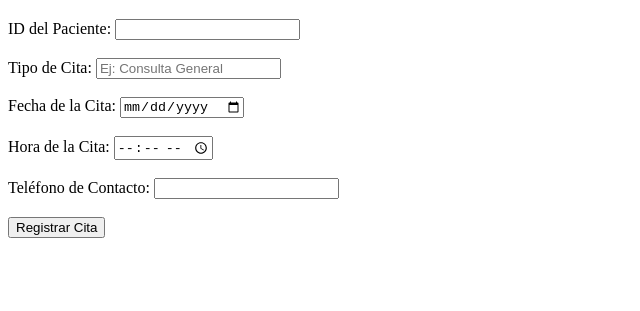
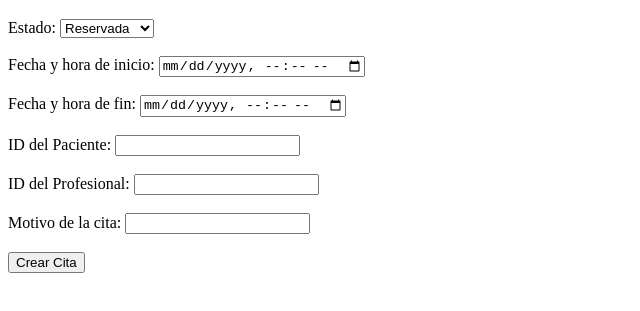
Before and after one commit to Anamorenoch/Appointment, a plain HTML site: page index.html in a window 1280 px wide. Shown: the part 61-372 px from the top of the page, without its empty margins (0-640 px from the left). Drawn offline with Linux system fonts and the light colour scheme.

Commit message:
Update index.html

```diff
--- a/index.html
+++ b/index.html
@@ -8,22 +8,29 @@
 <body>
     <h1>Formulario de Cita HL7 FHIR</h1>
     <form id="appointmentForm">
+        <label for="status">Estado:</label>
+        <select id="status" name="status" required>
+            <option value="booked">Reservada</option>
+            <option value="cancelled">Cancelada</option>
+            <option value="fulfilled">Completada</option>
+        </select><br><br>
+
+        <label for="start">Fecha y hora de inicio:</label>
+        <input type="datetime-local" id="start" name="start" required><br><br>
+
+        <label for="end">Fecha y hora de fin:</label>
+        <input type="datetime-local" id="end" name="end" required><br><br>
+
         <label for="patientId">ID del Paciente:</label>
         <input type="text" id="patientId" name="patientId" required><br><br>
 
-        <label for="appointmentType">Tipo de Cita:</label>
-        <input type="text" id="appointmentType" name="appointmentType" placeholder="Ej: Consulta General" required><br><br>
+        <label for="practitionerId">ID del Profesional:</label>
+        <input type="text" id="practitionerId" name="practitionerId" required><br><br>
 
-        <label for="appointmentDate">Fecha de la Cita:</label>
-        <input type="date" id="appointmentDate" name="appointmentDate" required><br><br>
+        <label for="reason">Motivo de la cita:</label>
+        <input type="text" id="reason" name="reason" required><br><br>
 
-        <label for="appointmentTime">Hora de la Cita:</label>
-        <input type="time" id="appointmentTime" name="appointmentTime" required><br><br>
-
-        <label for="contact">Teléfono de Contacto:</label>
-        <input type="text" id="contact" name="contact" required><br><br>
-
-        <button type="submit">Registrar Cita</button>
+        <button type="submit">Crear Cita</button>
     </form>
 
     <script src="app.js"></script>
```
